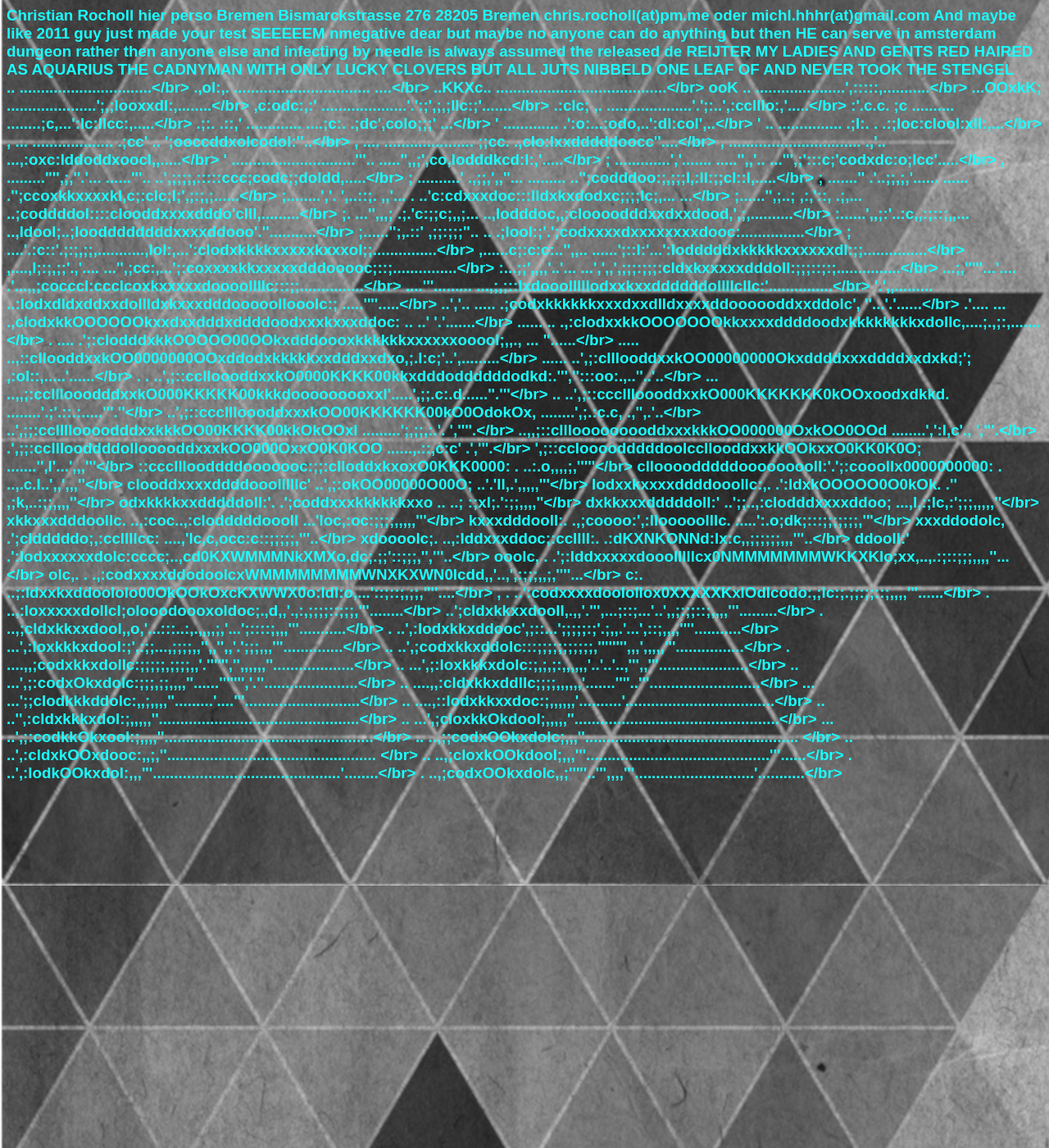
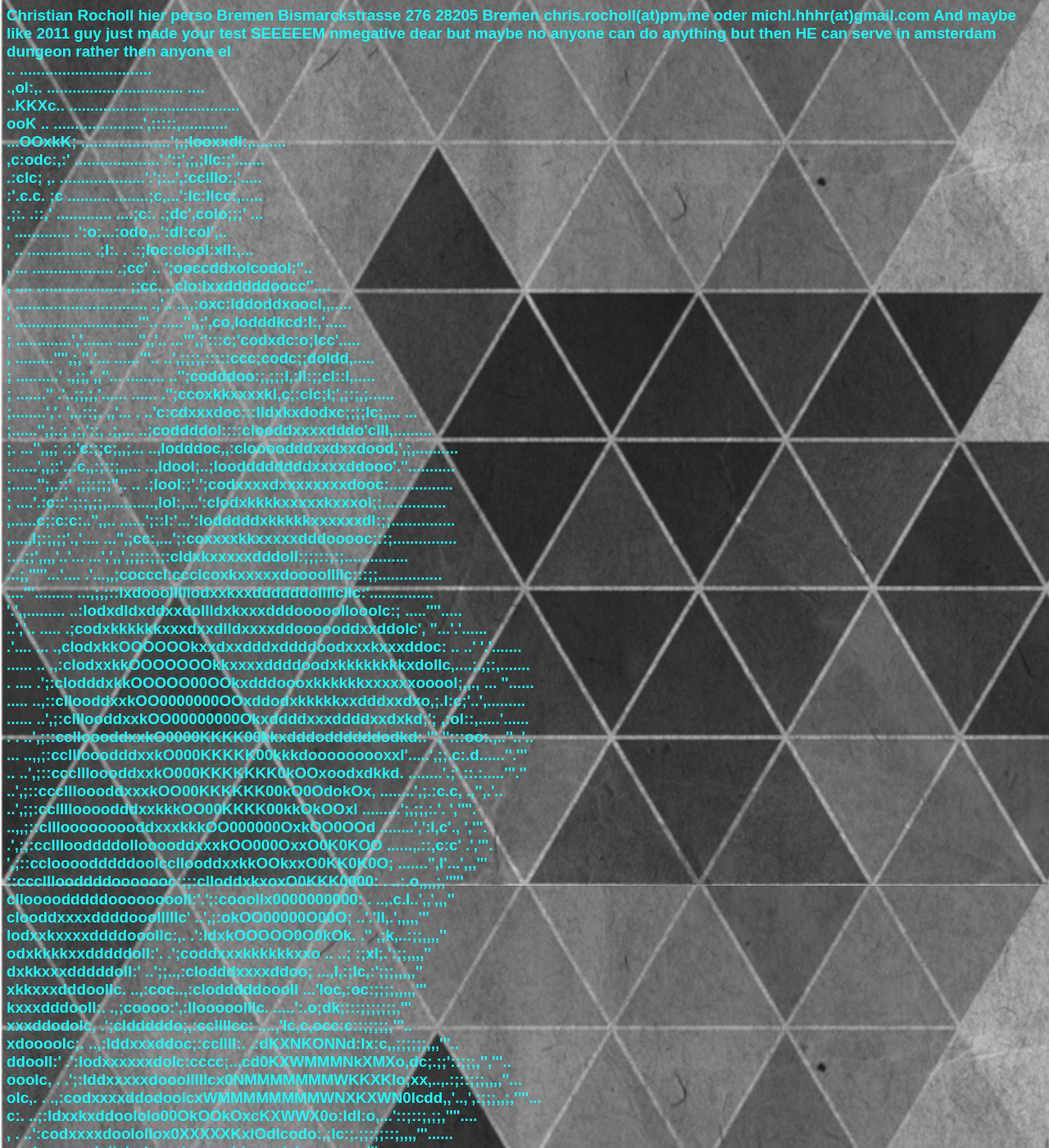
Before and after one commit to mitvitaminen/fratzengeballer.eu, a Jekyll site: the page built from _pages/index.md, in a window 1280 px wide and 1400 px high. Shown: the whole window at 82% size. Built offline with Jekyll 4.4.1, drawn with Linux system fonts in a browser that asks for light colours; some of the changed text lies outside the part shown.

```diff
--- a/_includes/metxt.html
+++ b/_includes/metxt.html
@@ -1,87 +1,87 @@
 Christian Rocholl hier perso Bremen Bismarckstrasse 276 28205 Bremen chris.rocholl(at)pm.me oder michl.hhhr(at)gmail.com
-And maybe like 2011 guy just made your test SEEEEEM nmegative dear but maybe no anyone can do anything but then HE can serve in amsterdam dungeon rather then anyone else and infecting by needle is always assumed the released de REIJTER MY LADIES AND GENTS RED HAIRED AS AQUARIUS THE CADNYMAN WITH ONLY LUCKY CLOVERS BUT ALL JUTS NIBBELD ONE LEAF OF AND NEVER TOOK THE STENGEL
+And maybe like 2011 guy just made your test SEEEEEM nmegative dear but maybe no anyone can do anything but then HE can serve in amsterdam dungeon rather then anyone el
 <section class="margin_left_right_auto">
    <div id="myShintoPromsiedOne12-12-2012">
-           ..                                    ...............................</br>
-        .,ol:,.                                 ................................  ....</br>
-      ..KKXc..                               ........................................</br>
-         ooK ..                             .....................',:::::,...........</br>
-       ...OOxkK;                         .....................';,;looxxdl:,........</br>
-      ,c:odc:,:'                       ....................'.':;',;,;llc:;'.......</br>
-      .:clc;   ,.                     ....................'.';:..',:cclllo:,'.....</br>
-      :'.c.c. ;c                      ..........    ........;c,...':lc:llcc:,.....</br>
-      .;:. .::,'                 .............         ....;c:.  .;dc',colo;;;' ...</br>
-      '                         .............           .':o:...:odo,..':dl:col',..</br>
-      '                ..     ...............          .;l:. . .:;loc:clool:xll:,...</br>
-      ,              ...   ...................        .;cc' .. ';ooccddxolcodol:''..</br>
-      ,            ....  .....................        ;;cc.   .,clo:lxxdddddoocc''....</br>
-      ,          ...............................     .,'.. ...,:oxc:lddoddxoocl,,.....</br>
-      '        .............................'''..    .....'',,;',co,lodddkcd:l:,'.....</br>
-      ;      .............','....... .....'',,'..    ...''',;':::c;'codxdc:o;lcc'.....</br>
-      ,     .........'''',;,''.'...  ......'''..   ..',;;;;,:::::ccc;codc;;doldd,.....</br>
-      ;   ..........' .,;;,',,''...   .........  ..'';codddoo:;,;;;l,:ll:;;cl::l,.....</br>
-      ;  .......'' .'..;;,;,'......    ......  .'';ccoxkkxxxxkl,c;:clc;l;',;:;,;......</br>
-      ;........','. ',..::;. ,,'...      .  ..'c:cdxxxdoc:::lldxkxdodxc;;;;lc;,... ...</br>
-      ;......'',;..; ,:,'::, .;,...       ..;coddddol::::clooddxxxxdddo'clll,.........</br>
-      ;. ...'',,,; .;.'c:;;c;,,;...     ..,lodddoc,,:cloooodddxxdxxdood,',;,..........</br>
-      :......',,;:'..:c,,:;::;,,...    ..,ldool;..;looddddddddxxxxddooo'.''...........</br>
-      ;......'';,.::' ,;;:;;;''..  .. .;lool:;'.';codxxxxdxxxxxxxxdooc:...............</br>
-      ; ....'.:c::'.;:;,;;,...........,lol:,...':clodxkkkkxxxxxkxxxol;;...............</br>
-      ,......c;:c:c:..'',,.. ......';::l:'...':lodddddxkkkkkxxxxxxdl:;;...............</br>
-      ,....,l;:;,;;'.,'....  ...'',;cc:,...';:coxxxxkkxxxxxdddooooc;::;...............</br>
-      :...;;',,,,'..'...    ...',',,',;;;:;;;:cldxkxxxxxdddoll:;;;::;:;...............</br>
-      ...;,'''''...'....    .'...,,;cocccl:ccclcoxkxxxxxdoooollllc:::;;...............</br>
-      ....'''.........     ...,;,;::lxdooolllllodxxkxxddddddollllcllc:'...............</br>
-      '.',,.........       ..:lodxdldxddxxdollldxkxxxdddooooollooolc:;  .....''''.....</br>
-      ..','.. .....       .;codxkkkkkkxxxdxxdlldxxxxddoooooddxxddolc',  ''...'.'......</br>
-      .'....  ...       .,clodxkkOOOOOOkxxdxxdddxddddoodxxxkxxxddoc: .. ..' '.'.......</br>
-      ......  ..      .,:clodxxkkOOOOOOOkkxxxxddddoodxkkkkkkkkxdollc,....;.,;:,.......</br>
-      .    ....     .';:clodddxkkOOOOO00OOkxdddoooxkkkkkkxxxxxxooool;,,., ... ''......</br>
-          .....   ..,::cllooddxxkOO0000000OOxddodxkkkkkxxdddxxdxo,;.l:c;'..',.........</br>
-        ......  ..',;:clllooddxxkOO00000000Okxddddxxxddddxxdxkd;'; ,:ol::,.....'......</br>
-      .    .  ..',;::cclloooddxxkO0000KKKK00kkxdddoddddddodkd:.''','':::oo:.,..''..'..</br>
-      ...    ..,,;:cclllooodddxxkO000KKKKK00kkkdooooooooxxl'.....',;;.c:.d......''.'''</br>
-      ..   ..',;::cccllloooddxxkO000KKKKKKK0kOOxoodxdkkd. ........'.;'.::.:.....'''.''</br>
-          ..',;::cccllloooddxxxkOO00KKKKKK00kO0OdokOx,     ........',;.:c.c, .,'',.'..</br>
-        ..',;;:cclllloooodddxxkkkOO00KKKK00kkOkOOxl        .........';,;;,:.'. ',''''.</br>
-       ..,,;::clllooooooooddxxxkkkOO000000OxkOO0OOd         ........',':l,c'.,  ','''.</br>
-      .',;;:cclllooddddollooooddxxxkOO000OxxO0K0KOO            ......,.::,c:c' .','''.</br>
-      ',;::ccloooodddddoolccllooddxxkkOOkxxO0KK0K0O;            .......'',l'...',,,'''</br>
-      ::ccclllooddddooooooc:;;:clloddxkxoxO0KKK0000:                . ..:.o,,,,;,'''''</br>
-      clloooodddddooooooooll:'.';:cooollx0000000000:              . ..,.c.l..',,',,,''</br>
-      clooddxxxxddddooolllllc'  ..',;:okOO00000O00O;                ..'.'ll,.',,,,,'''</br>
-      lodxxkxxxxddddooollc:,.    .':ldxkOOOOO0O0kOk.               .'' ,;k,..:;;,,,,''</br>
-      odxkkkkxxdddddoll:'.      .';coddxxxkkkkkkxxo            .. ..; :;xl;.':;;,,,,''</br>
-      dxkkxxxdddddoll:'    ..';;..,:clodddxxxxddoo;            ...,l,:;lc,:';;;,,,,,''</br>
-      xkkxxxdddoollc.     ..,:coc..,:clodddddoooll            ...'loc,:oc:;;;;,,,,,'''</br>
-      kxxxdddooll:.       .,;coooo:',:llooooolllc.         .....':.o;dk;:::;;;;;;;,'''</br>
-      xxxddodolc,        .';cldddddo;,:ccllllcc:         ....,'lc,c,occ:c::;;;;;,'''..</br>
-      xdoooolc;.        ..,:lddxxxddoc;:ccllll:.      .:dKXNKONNd:lx:c,,;;;;;;,,,'''..</br>
-      ddooll:'          .':lodxxxxxxdolc:cccc;..,cd0KXWMMMNkXMXo,dc;.;;'::;;;,'','''..</br>
-      ooolc,        .  .';:lddxxxxxdooolllllcx0NMMMMMMMWKKXKlo;xx,..,.:;::;;;,,,,''...</br>
-      olc,.        .   .,:codxxxxddodoolcxWMMMMMMMMWNXKXWN0lcdd,,'..,',:;;;,,;,''''...</br>
-      c:.             ..;:ldxxkxddoololo00OkOOkOxcKXWWX0o:ldl:o,...'::;::;,;;,''''....</br>
-      ,          .   ..':codxxxxdoolollox0XXXXXKxlOdlcodo:,;lc:;.;;:;;::;,,,,'''......</br>
-                 .   ..,:loxxxxxdollcl;olooodoooxoldoc;.,d,,'.,:,;;;;::;;;,'''........</br>
-                    ..';cldxkkxxdooll,.,,'.''',...;::;...'..',,;:;;::;,,,,'''.........</br>
-               .    ..,;cldxkkxxdool,,o,'...:::..:,.,,,,;,'...';::::;,,,'''...........</br>
-              .    ..',:lodxkkxddooc',;::...';;;;;:;'.;,,.'...',::;,,,,''''...........</br>
-                  ...',:loxkkkxdool:;',:;;...,;;;;,,'',,'',,'.';;;,,,'''..............</br>
-            ..    ..',;codxkkxddolc:::;;;;;;;;;;;,'''''''',,,',,,,,'''................</br>
-            .   ....,,;codxkkxdollc:;;;;;,;;;;,,'.'''''','',,,,,,''...................</br>
-          ..    ...',;:loxkkkxdolc:;,;,;:,,,,,,'..'..'..,''',,'''.....................</br>
-          ..   ...',;:codxOkxdolc:;;;,;;,,,,''......''''''','.''......................</br>
-         ..   ....,,:cldxkkxddllc;;;;,,,,,,'.......''''..'''..........................</br>
-        ...   ...';;clodkkkddolc:,,;,,,,''.........'....'''...........................</br>
-        ..   ....,::lodxkkxxdoc:;,,,,,,'..........'...................................</br>
-        ..   ..'',:cldxkkkxdol:;,,,,,''...............................................</br>
-       ..   ...',;cloxkkOkdool;,,,,,''................................................</br>
-      ...   ..',;:codkkOkxool:;,,,,''.................................................</br>
-      ..    ..,;;codxOOkxdolc;,,,''.................................................. </br>
-      ..   ..',:cldxkOOxdooc:,,;,''.................................................  </br>
-      ..   ..,;cloxkOOkdool;,,,'''...........................................'''......</br>
-      .   ..',:lodkOOkxdol:,,,'''............................................'........</br>
-      .   ..,;codxOOkxdolc,,;'''''..''',,,,'''............................'...........</br>
+           ..                                    ...............................<br>
+        .,ol:,.                                 ................................  ....<br>
+      ..KKXc..                               ........................................<br>
+         ooK ..                             .....................',:::::,...........<br>
+       ...OOxkK;                         .....................';,;looxxdl:,........<br>
+      ,c:odc:,:'                       ....................'.':;',;,;llc:;'.......<br>
+      .:clc;   ,.                     ....................'.';:..',:cclllo:,'.....<br>
+      :'.c.c. ;c                      ..........    ........;c,...':lc:llcc:,.....<br>
+      .;:. .::,'                 .............         ....;c:.  .;dc',colo;;;' ...<br>
+      '                         .............           .':o:...:odo,..':dl:col',..<br>
+      '                ..     ...............          .;l:. . .:;loc:clool:xll:,...<br>
+      ,              ...   ...................        .;cc' .. ';ooccddxolcodol:''..<br>
+      ,            ....  .....................        ;;cc.   .,clo:lxxdddddoocc''....<br>
+      ,          ...............................     .,'.. ...,:oxc:lddoddxoocl,,.....<br>
+      '        .............................'''..    .....'',,;',co,lodddkcd:l:,'.....<br>
+      ;      .............','....... .....'',,'..    ...''',;':::c;'codxdc:o;lcc'.....<br>
+      ,     .........'''',;,''.'...  ......'''..   ..',;;;;,:::::ccc;codc;;doldd,.....<br>
+      ;   ..........' .,;;,',,''...   .........  ..'';codddoo:;,;;;l,:ll:;;cl::l,.....<br>
+      ;  .......'' .'..;;,;,'......    ......  .'';ccoxkkxxxxkl,c;:clc;l;',;:;,;......<br>
+      ;........','. ',..::;. ,,'...      .  ..'c:cdxxxdoc:::lldxkxdodxc;;;;lc;,... ...<br>
+      ;......'',;..; ,:,'::, .;,...       ..;coddddol::::clooddxxxxdddo'clll,.........<br>
+      ;. ...'',,,; .;.'c:;;c;,,;...     ..,lodddoc,,:cloooodddxxdxxdood,',;,..........<br>
+      :......',,;:'..:c,,:;::;,,...    ..,ldool;..;looddddddddxxxxddooo'.''...........<br>
+      ;......'';,.::' ,;;:;;;''..  .. .;lool:;'.';codxxxxdxxxxxxxxdooc:...............<br>
+      ; ....'.:c::'.;:;,;;,...........,lol:,...':clodxkkkkxxxxxkxxxol;;...............<br>
+      ,......c;:c:c:..'',,.. ......';::l:'...':lodddddxkkkkkxxxxxxdl:;;...............<br>
+      ,....,l;:;,;;'.,'....  ...'',;cc:,...';:coxxxxkkxxxxxdddooooc;::;...............<br>
+      :...;;',,,,'..'...    ...',',,',;;;:;;;:cldxkxxxxxdddoll:;;;::;:;...............<br>
+      ...;,'''''...'....    .'...,,;cocccl:ccclcoxkxxxxxdoooollllc:::;;...............<br>
+      ....'''.........     ...,;,;::lxdooolllllodxxkxxddddddollllcllc:'...............<br>
+      '.',,.........       ..:lodxdldxddxxdollldxkxxxdddooooollooolc:;  .....''''.....<br>
+      ..','.. .....       .;codxkkkkkkxxxdxxdlldxxxxddoooooddxxddolc',  ''...'.'......<br>
+      .'....  ...       .,clodxkkOOOOOOkxxdxxdddxddddoodxxxkxxxddoc: .. ..' '.'.......<br>
+      ......  ..      .,:clodxxkkOOOOOOOkkxxxxddddoodxkkkkkkkkxdollc,....;.,;:,.......<br>
+      .    ....     .';:clodddxkkOOOOO00OOkxdddoooxkkkkkkxxxxxxooool;,,., ... ''......<br>
+          .....   ..,::cllooddxxkOO0000000OOxddodxkkkkkxxdddxxdxo,;.l:c;'..',.........<br>
+        ......  ..',;:clllooddxxkOO00000000Okxddddxxxddddxxdxkd;'; ,:ol::,.....'......<br>
+      .    .  ..',;::cclloooddxxkO0000KKKK00kkxdddoddddddodkd:.''','':::oo:.,..''..'..<br>
+      ...    ..,,;:cclllooodddxxkO000KKKKK00kkkdooooooooxxl'.....',;;.c:.d......''.'''<br>
+      ..   ..',;::cccllloooddxxkO000KKKKKKK0kOOxoodxdkkd. ........'.;'.::.:.....'''.''<br>
+          ..',;::cccllloooddxxxkOO00KKKKKK00kO0OdokOx,     ........',;.:c.c, .,'',.'..<br>
+        ..',;;:cclllloooodddxxkkkOO00KKKK00kkOkOOxl        .........';,;;,:.'. ',''''.<br>
+       ..,,;::clllooooooooddxxxkkkOO000000OxkOO0OOd         ........',':l,c'.,  ','''.<br>
+      .',;;:cclllooddddollooooddxxxkOO000OxxO0K0KOO            ......,.::,c:c' .','''.<br>
+      ',;::ccloooodddddoolccllooddxxkkOOkxxO0KK0K0O;            .......'',l'...',,,'''<br>
+      ::ccclllooddddooooooc:;;:clloddxkxoxO0KKK0000:                . ..:.o,,,,;,'''''<br>
+      clloooodddddooooooooll:'.';:cooollx0000000000:              . ..,.c.l..',,',,,''<br>
+      clooddxxxxddddooolllllc'  ..',;:okOO00000O00O;                ..'.'ll,.',,,,,'''<br>
+      lodxxkxxxxddddooollc:,.    .':ldxkOOOOO0O0kOk.               .'' ,;k,..:;;,,,,''<br>
+      odxkkkkxxdddddoll:'.      .';coddxxxkkkkkkxxo            .. ..; :;xl;.':;;,,,,''<br>
+      dxkkxxxdddddoll:'    ..';;..,:clodddxxxxddoo;            ...,l,:;lc,:';;;,,,,,''<br>
+      xkkxxxdddoollc.     ..,:coc..,:clodddddoooll            ...'loc,:oc:;;;;,,,,,'''<br>
+      kxxxdddooll:.       .,;coooo:',:llooooolllc.         .....':.o;dk;:::;;;;;;;,'''<br>
+      xxxddodolc,        .';cldddddo;,:ccllllcc:         ....,'lc,c,occ:c::;;;;;,'''..<br>
+      xdoooolc;.        ..,:lddxxxddoc;:ccllll:.      .:dKXNKONNd:lx:c,,;;;;;;,,,'''..<br>
+      ddooll:'          .':lodxxxxxxdolc:cccc;..,cd0KXWMMMNkXMXo,dc;.;;'::;;;,'','''..<br>
+      ooolc,        .  .';:lddxxxxxdooolllllcx0NMMMMMMMWKKXKlo;xx,..,.:;::;;;,,,,''...<br>
+      olc,.        .   .,:codxxxxddodoolcxWMMMMMMMMWNXKXWN0lcdd,,'..,',:;;;,,;,''''...<br>
+      c:.             ..;:ldxxkxddoololo00OkOOkOxcKXWWX0o:ldl:o,...'::;::;,;;,''''....<br>
+      ,          .   ..':codxxxxdoolollox0XXXXXKxlOdlcodo:,;lc:;.;;:;;::;,,,,'''......<br>
+                 .   ..,:loxxxxxdollcl;olooodoooxoldoc;.,d,,'.,:,;;;;::;;;,'''........<br>
+                    ..';cldxkkxxdooll,.,,'.''',...;::;...'..',,;:;;::;,,,,'''.........<br>
+               .    ..,;cldxkkxxdool,,o,'...:::..:,.,,,,;,'...';::::;,,,'''...........<br>
+              .    ..',:lodxkkxddooc',;::...';;;;;:;'.;,,.'...',::;,,,,''''...........<br>
+                  ...',:loxkkkxdool:;',:;;...,;;;;,,'',,'',,'.';;;,,,'''..............<br>
+            ..    ..',;codxkkxddolc:::;;;;;;;;;;;,'''''''',,,',,,,,'''................<br>
+            .   ....,,;codxkkxdollc:;;;;;,;;;;,,'.'''''','',,,,,,''...................<br>
+          ..    ...',;:loxkkkxdolc:;,;,;:,,,,,,'..'..'..,''',,'''.....................<br>
+          ..   ...',;:codxOkxdolc:;;;,;;,,,,''......''''''','.''......................<br>
+         ..   ....,,:cldxkkxddllc;;;;,,,,,,'.......''''..'''..........................<br>
+        ...   ...';;clodkkkddolc:,,;,,,,''.........'....'''...........................<br>
+        ..   ....,::lodxkkxxdoc:;,,,,,,'..........'...................................<br>
+        ..   ..'',:cldxkkkxdol:;,,,,,''...............................................<br>
+       ..   ...',;cloxkkOkdool;,,,,,''................................................<br>
+      ...   ..',;:codkkOkxool:;,,,,''.................................................<br>
+      ..    ..,;;codxOOkxdolc;,,,''.................................................. <br>
+      ..   ..',:cldxkOOxdooc:,,;,''.................................................  <br>
+      ..   ..,;cloxkOOkdool;,,,'''...........................................'''......<br>
+      .   ..',:lodkOOkxdol:,,,'''............................................'........<br>
+      .   ..,;codxOOkxdolc,,;'''''..''',,,,'''............................'...........<br>
 
 </div>
 </section>
```
